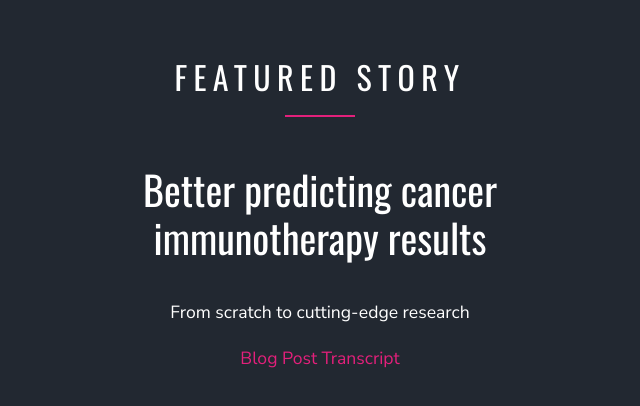
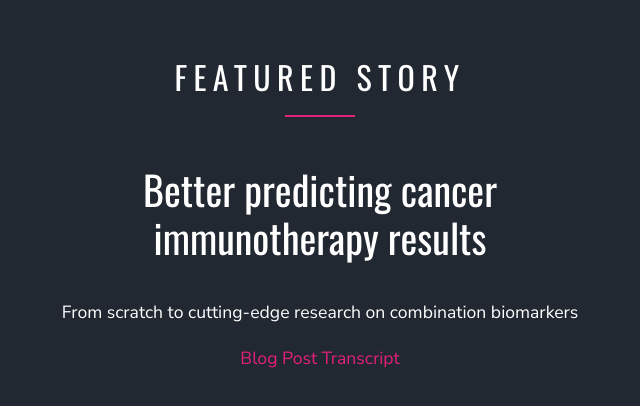
Before and after one commit to startcrowd/melwy_netlify, a plain HTML site: page index.html in a window 1280 px wide. Shown: the part 947-1353 px from the top of the page, without its empty margins (320-960 px from the left). Drawn offline with nearby package versions, Linux system fonts and the light colour scheme; some icons are missing; files whose address does not match are found by name.

Commit message:
Update index.html

```diff
--- a/index.html
+++ b/index.html
@@ -163,7 +163,7 @@ PAPERS </a>
 <br>
 
 
-            <p class="text-white">  From scratch to cutting-edge research
+            <p class="text-white">  From scratch to cutting-edge research on combination biomarkers
               </p>
 <p class="text-white"> <a href="https://medium.com/the-ai-lab/how-to-better-predict-cancer-immunotherapy-results-f81747af75c8" target="_blank" > Blog Post Transcript </a>
               </p>
```
